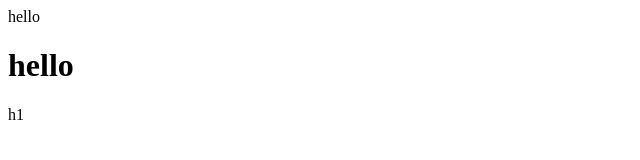
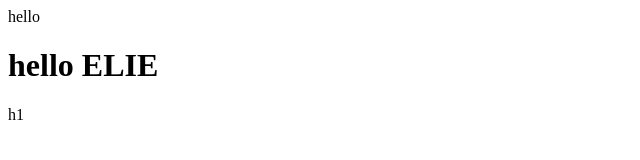
Before and after one commit to Eliegatsinzi/deploydemo, a plain HTML site: page index.html in a window 1280 px wide. Shown: the whole page, without its empty margins (0-640 px from the left). Drawn offline with Linux system fonts and the light colour scheme.

Commit message:
Update index.html

```diff
--- a/index.html
+++ b/index.html
@@ -1,4 +1,4 @@
 <html>
   <body>hello </body>
-<h1>hello</h1>h1
+<h1>hello ELIE</h1>h1
 </html>
```
